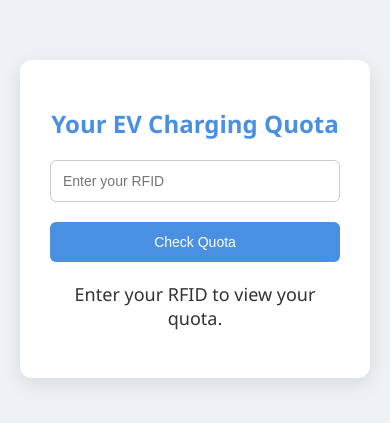
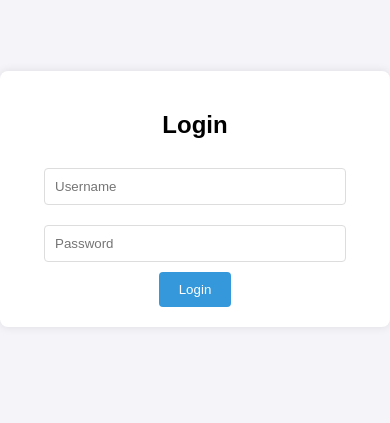
Before and after one commit to thatismail1/OCPP-WEBSITE, a website: page public/index.html in a window 390 px wide. Shown: the part 223-646 px from the top of the page. Drawn offline with Linux system fonts and the light colour scheme.

Commit message:
Upload website files

```diff
--- a/public/index.html
+++ b/public/index.html
@@ -3,145 +3,51 @@
 <head>
   <meta charset="UTF-8">
   <meta name="viewport" content="width=device-width, initial-scale=1.0">
-  <title>EV Charging Quota</title>
-  <style>
-    body {
-      font-family: 'Segoe UI', Tahoma, Geneva, Verdana, sans-serif;
-      background-color: #eef2f7;
-      color: #333;
-      margin: 0;
-      padding: 0;
-      display: flex;
-      justify-content: center;
-      align-items: center;
-      height: 100vh;
-    }
-
-    .quota-container {
-      background-color: #ffffff;
-      padding: 40px;
-      border-radius: 12px;
-      box-shadow: 0 6px 20px rgba(0, 0, 0, 0.1);
-      width: 100%;
-      max-width: 400px;
-      text-align: center;
-    }
-
-    h1 {
-      font-size: 28px;
-      margin-bottom: 20px;
-      color: #4a90e2;
-    }
-
-    input[type="text"] {
-      width: 100%;
-      padding: 12px;
-      font-size: 16px;
-      border-radius: 6px;
-      border: 1px solid #ccc;
-      margin-bottom: 20px;
-      box-sizing: border-box;
-    }
-
-    button {
-      width: 100%;
-      padding: 12px;
-      background-color: #4a90e2;
-      color: white;
-      font-size: 16px;
-      border: none;
-      border-radius: 6px;
-      cursor: pointer;
-      transition: background-color 0.3s ease;
-    }
-
-    button:hover {
-      background-color: #357abd;
-    }
-
-    .quota-info {
-      font-size: 20px;
-      margin-top: 20px;
-      color: #333;
-    }
-
-    .error {
-      color: red;
-      font-size: 18px;
-      margin-top: 10px;
-    }
-
-    @media (max-width: 768px) {
-      body {
-        padding: 20px;
-      }
-
-      .quota-container {
-        padding: 30px;
-      }
-
-      h1 {
-        font-size: 24px;
-      }
-
-      input[type="text"], button {
-        font-size: 14px;
-      }
-
-      .quota-info {
-        font-size: 18px;
-      }
-    }
-  </style>
+  <title>Login</title>
+  <link rel="stylesheet" href="style.css">
 </head>
 <body>
+  <div class="login-container">
+    <h2>Login</h2>
+    <div id="error" style="color: red;"></div>
 
-  <div class="quota-container">
-    <h1>Your EV Charging Quota</h1>
-
-    <!-- Input for RFID card -->
-    <input type="text" id="rfid" placeholder="Enter your RFID" required>
-    <button onclick="fetchQuota()">Check Quota</button>
-
-    <!-- Quota information display -->
-    <p class="quota-info" id="quota-info">Enter your RFID to view your quota.</p>
-    <p class="error" id="error"></p>
+    <!-- Username and password input fields -->
+    <input type="text" id="username" placeholder="Username" />
+    <input type="password" id="password" placeholder="Password" />
+    <button onclick="login()">Login</button>
   </div>
 
   <script>
-    function fetchQuota() {
-      // Get the RFID value entered by the user
-      const rfid = document.getElementById('rfid').value;
+    function login() {
+      const username = document.getElementById('username').value;
+      const password = document.getElementById('password').value;
 
-      // Ensure RFID is not empty
-      if (!rfid) {
-        document.getElementById('error').textContent = 'Please enter your RFID.';
+      if (!username || !password) {
+        document.getElementById('error').textContent = 'Please enter username and password.';
         return;
       }
 
-      // Clear error message
       document.getElementById('error').textContent = '';
 
-      // Make the API request to the OCPP CMS backend
-      fetch(`/get-quota?rfid=${rfid}`)
+      fetch('/login', {
+        method: 'POST',
+        headers: {
+          'Content-Type': 'application/json'
+        },
+        body: JSON.stringify({ username, password })
+      })
       .then(response => response.json())
       .then(data => {
-          if (data.error) {
-            // Show error if user is not found
+        if (data.success) {
+          window.location.href = '/quota.html';
+        } else {
           document.getElementById('error').textContent = data.error;
-            document.getElementById('quota-info').textContent = '';
-          } else {
-            // Display the remaining quota if successful
-            document.getElementById('quota-info').textContent = `You have ${data.remaining_quota} kWh remaining.`;
         }
       })
       .catch(error => {
-          // Handle any errors from the backend
-          console.error('Error:', error);
-          document.getElementById('error').textContent = 'Unable to fetch quota at this time.';
+        document.getElementById('error').textContent = 'Unable to log in at this time.';
       });
     }
   </script>
-
 </body>
 </html>
--- /dev/null
+++ b/public/style.css
@@ -0,0 +1,48 @@
+body {
+    font-family: Arial, sans-serif;
+    background-color: #f4f4f9;
+    display: flex;
+    justify-content: center;
+    align-items: center;
+    height: 100vh;
+    margin: 0;
+  }
+
+  .login-container, .quota-container {
+    background-color: white;
+    padding: 20px;
+    border-radius: 8px;
+    box-shadow: 0 0 10px rgba(0, 0, 0, 0.1);
+    text-align: center;
+  }
+
+  input {
+    padding: 10px;
+    margin: 10px;
+    width: 80%;
+    border: 1px solid #ddd;
+    border-radius: 4px;
+  }
+
+  button {
+    padding: 10px 20px;
+    background-color: #3498db;
+    color: white;
+    border: none;
+    border-radius: 4px;
+    cursor: pointer;
+  }
+
+  button:hover {
+    background-color: #2980b9;
+  }
+
+  #error {
+    color: red;
+    margin-bottom: 10px;
+  }
+
+  #quota-info {
+    font-weight: bold;
+    margin-top: 20px;
+  }
```
Also changed, not shown: public/quota.html (added, +74 -0 lines), server.js (+55 -16 lines). Lines whose indentation alone changed are shown as unchanged.
